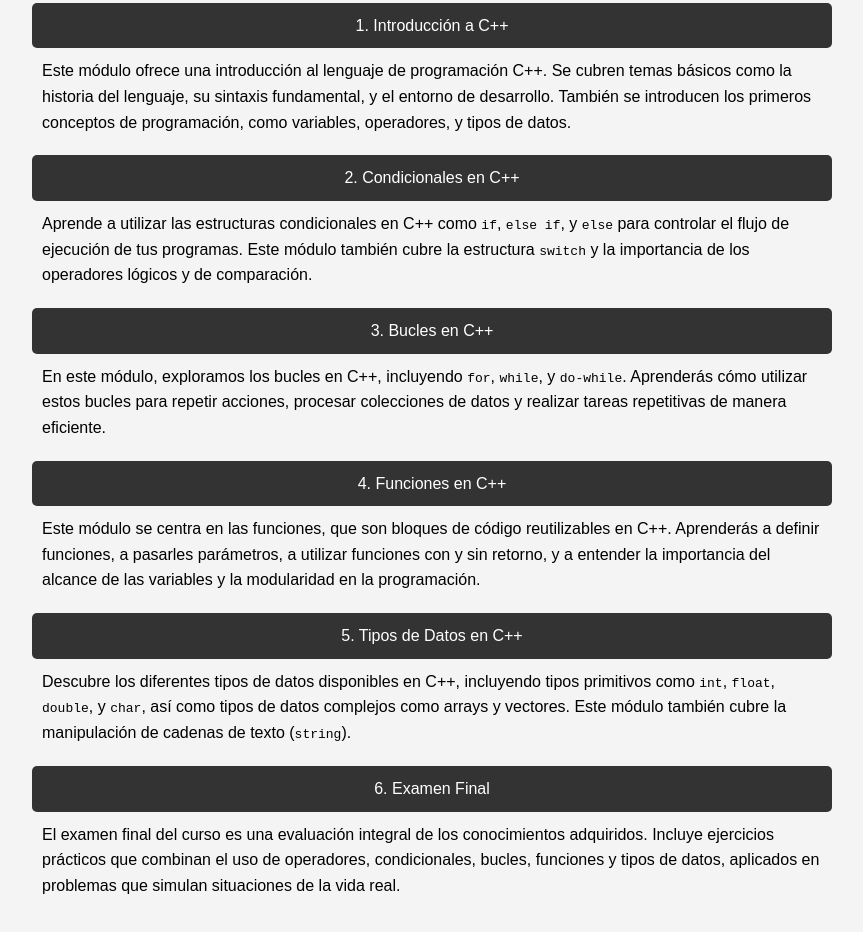
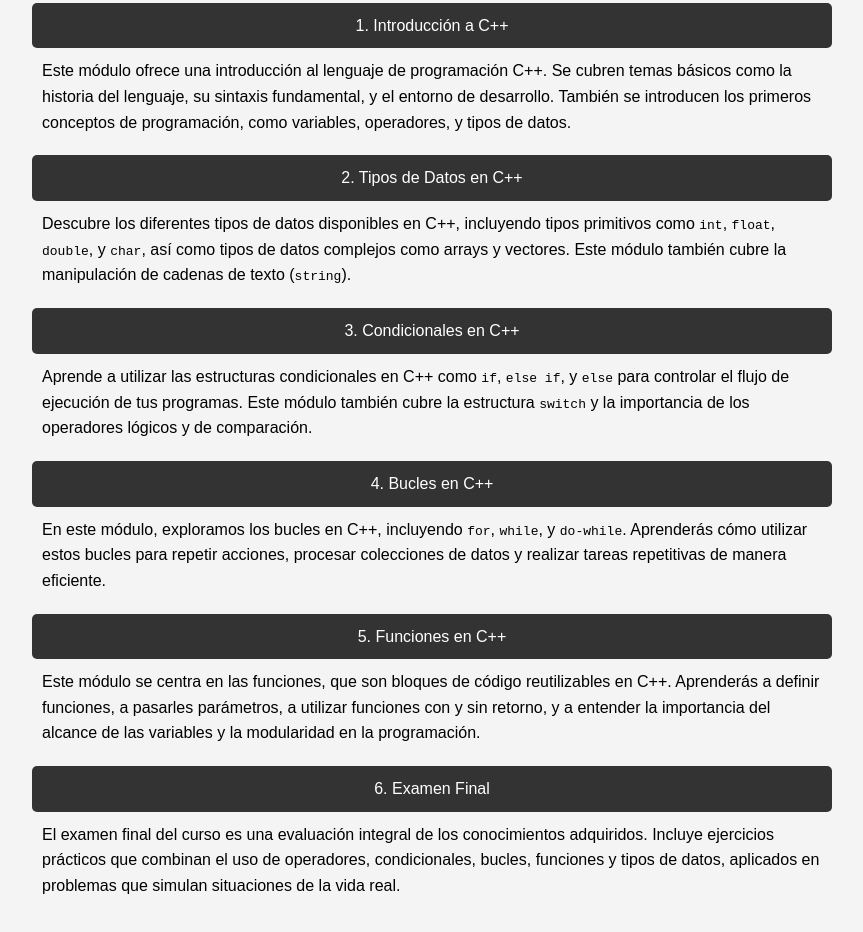
Before and after one commit to AlexRodriguezitk/Curso-de-C-, a plain HTML site: page index.html in a window 1280 px wide. Shown: the part 2699-3631 px from the top of the page, without its empty margins (208-1071 px from the left). Drawn offline with Linux system fonts and the light colour scheme.

Commit message:
[Fixing Order of Courses](Alex Rodriguez)

```diff
--- a/index.html
+++ b/index.html
@@ -139,20 +139,20 @@
                     <p>Este módulo ofrece una introducción al lenguaje de programación C++. Se cubren temas básicos como la historia del lenguaje, su sintaxis fundamental, y el entorno de desarrollo. También se introducen los primeros conceptos de programación, como variables, operadores, y tipos de datos.</p>
                 </li>
                 <li>
-                    <a href="2. Condicionales C++.html">2. Condicionales en C++</a>
+                    <a href="2. Tipos de datos.html">2. Tipos de Datos en C++</a>
+                    <p>Descubre los diferentes tipos de datos disponibles en C++, incluyendo tipos primitivos como <code>int</code>, <code>float</code>, <code>double</code>, y <code>char</code>, así como tipos de datos complejos como arrays y vectores. Este módulo también cubre la manipulación de cadenas de texto (<code>string</code>).</p>
+                </li>
+                <li>
+                    <a href="3. Condicionales C++.html">3. Condicionales en C++</a>
                     <p>Aprende a utilizar las estructuras condicionales en C++ como <code>if</code>, <code>else if</code>, y <code>else</code> para controlar el flujo de ejecución de tus programas. Este módulo también cubre la estructura <code>switch</code> y la importancia de los operadores lógicos y de comparación.</p>
                 </li>
                 <li>
-                    <a href="3. Bucles c++.html">3. Bucles en C++</a>
+                    <a href="4. Bucles c++.html">4. Bucles en C++</a>
                     <p>En este módulo, exploramos los bucles en C++, incluyendo <code>for</code>, <code>while</code>, y <code>do-while</code>. Aprenderás cómo utilizar estos bucles para repetir acciones, procesar colecciones de datos y realizar tareas repetitivas de manera eficiente.</p>
                 </li>
                 <li>
-                    <a href="4. Funciones c++.html">4. Funciones en C++</a>
+                    <a href="5. Funciones c++.html">5. Funciones en C++</a>
                     <p>Este módulo se centra en las funciones, que son bloques de código reutilizables en C++. Aprenderás a definir funciones, a pasarles parámetros, a utilizar funciones con y sin retorno, y a entender la importancia del alcance de las variables y la modularidad en la programación.</p>
-                </li>
-                <li>
-                    <a href="5. Tipos de datos.html">5. Tipos de Datos en C++</a>
-                    <p>Descubre los diferentes tipos de datos disponibles en C++, incluyendo tipos primitivos como <code>int</code>, <code>float</code>, <code>double</code>, y <code>char</code>, así como tipos de datos complejos como arrays y vectores. Este módulo también cubre la manipulación de cadenas de texto (<code>string</code>).</p>
                 </li>
                 <li>
                     <a href="6. Examen Final.html">6. Examen Final</a>
```
Also changed, not shown: 2. Tipos de datos.html (renamed from 5. Tipos de datos.html), 3. Condicionales C++.html (renamed from 2. Condicionales C++.html), 4. Bucles c++.html (renamed from 3. Bucles c++.html), 5. Funciones c++.html (renamed from 4. Funciones c++.html).
